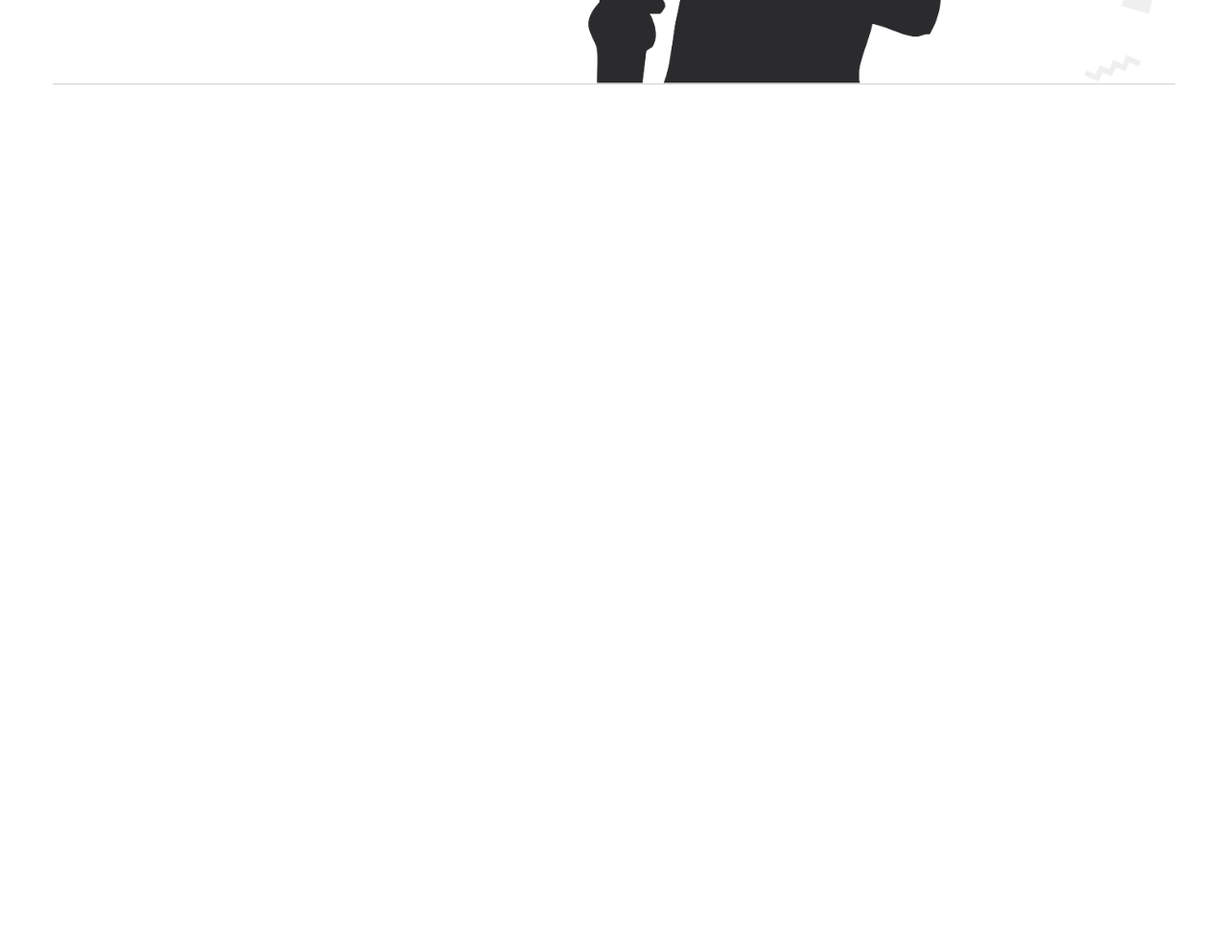
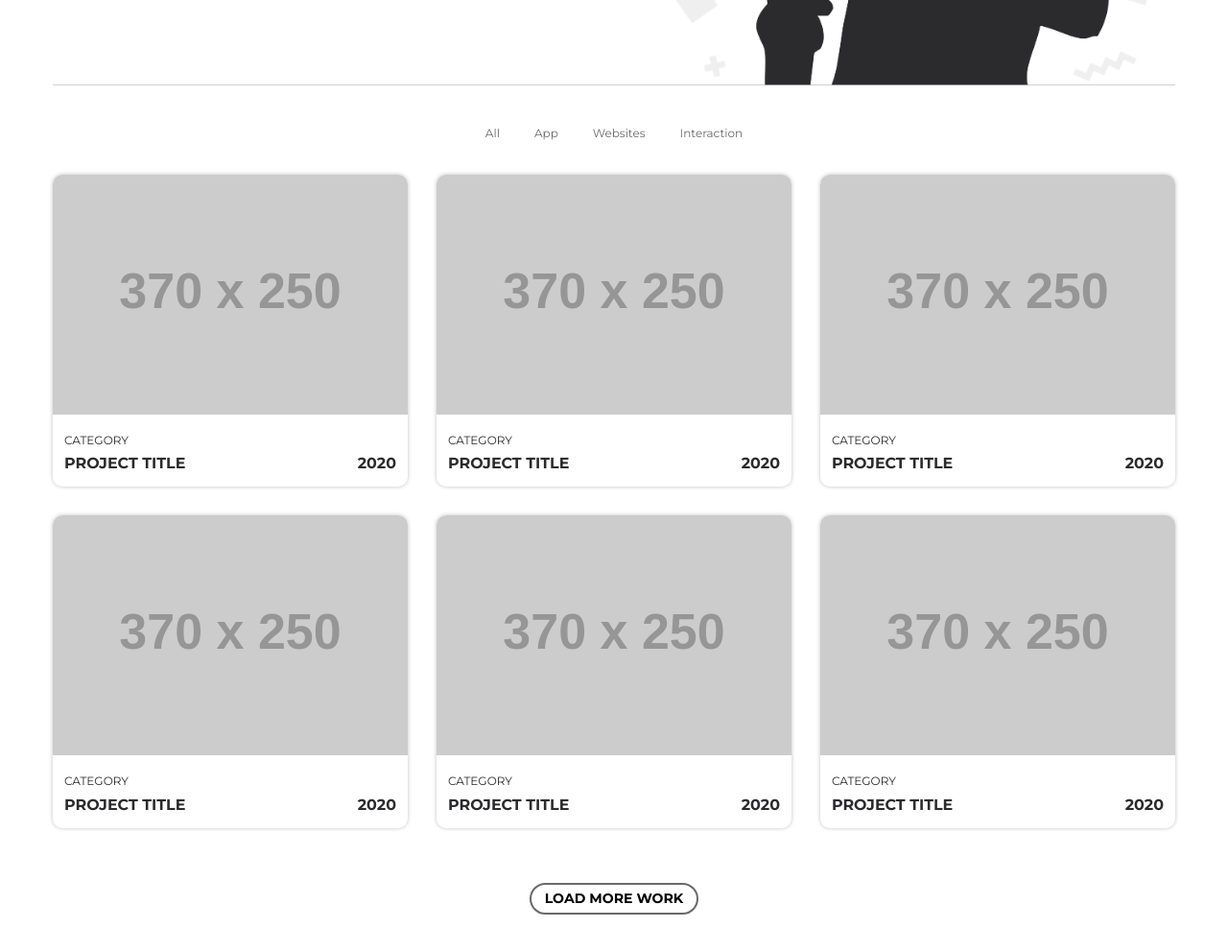
Before and after one commit to Lustach/Portfolio, a plain HTML site: page index.html in a window 1280 px wide. Shown: the part 500-1492 px from the top of the page at 96% size. Before the commit the page ends 800 px from the top, so only its background shows below. Drawn offline with Linux system fonts and the light colour scheme; placeholder pictures from the web are drawn by us.

Commit message:
ADD: block works

```diff
--- a/css/blocks/btn.less
+++ b/css/blocks/btn.less
@@ -6,7 +6,7 @@
   border-radius: 30px;
   font-size: 1.06rem;
   line-height: 1.1;
-  padding: 1.1rem 1.9rem;
+  padding: 1.05em 1.7em;
   font-family: inherit;
   text-decoration: none;
   outline: none;
@@ -27,4 +27,11 @@
   & + & {
     margin-left: 1rem;
   }
+  /* Mods */
+  &--sm{
+    padding: .5em 1em;
+    font-size:.94rem;
+    font-weight: 700;
+    border-width: 2px;
+  }
 }
--- a/css/blocks/intro.less
+++ b/css/blocks/intro.less
@@ -5,7 +5,9 @@
     border-bottom: 1px solid rgba(@gray,0.3);
     padding-bottom: 120px;
     background: url("../images/symbols.png") right bottom no-repeat;
-    background-size: 40%;
+    // какой-то рофл)
+    background-size:35em;
+    position:relative;
   }
 
   &__content {
@@ -30,7 +32,7 @@
   }
   &__photo {
     position: absolute;
-    top: 91px;
-    right: 18%;
+    bottom:-1px;
+    right:0;
   }
 }
--- /dev/null
+++ b/css/blocks/portfolio.less
@@ -0,0 +1,9 @@
+.portfolio{
+  display:flex;
+  flex-wrap:wrap;
+  margin: 0 -1rem 2.8rem;
+  &__col{
+    flex-basis: 33.33333%;
+    padding: 1rem;
+  }
+}
--- /dev/null
+++ b/css/blocks/work.less
@@ -0,0 +1,34 @@
+.work {
+  box-shadow: 0 0 4px rgba(#000, .25);
+  border-radius: 10px;
+  overflow: hidden;
+  transition: box-shadow .2s linear;
+  &:hover{
+    cursor: pointer;
+    box-shadow: 0 0 25px rgba(#000,.25);
+  }
+  &__image {
+    max-width: 100%;
+    //height: auto;
+    //display:block;
+  }
+
+  &__content {
+    padding: 1rem 0.8rem;
+  }
+
+  &__cat {
+    font-size: .8rem;
+    color: @black;
+    text-transform: uppercase;
+    margin-bottom: 0.5rem;
+  }
+  &__title{
+    display:flex;
+    justify-content: space-between;
+    font-size: 1.06rem;
+    color:@black;
+    text-transform: uppercase;
+    font-weight: 700;
+  }
+}
--- /dev/null
+++ b/css/blocks/works.less
@@ -0,0 +1,17 @@
+.works{
+  padding: 2.8rem 0;
+  &__nav{
+    display:flex;
+    justify-content: center;
+    margin-bottom: 1.4rem;
+    &-link{
+      margin: 0 1.2rem;
+      font-size:.8rem;
+      color: rgba(@black,.7);
+      text-decoration: none;
+      &:hover{
+        text-decoration: underline;
+      }
+    }
+  }
+}
--- /dev/null
+++ b/css/helpers.less
@@ -0,0 +1,3 @@
+.text-center{
+  text-align: center;
+}
--- a/css/style.less
+++ b/css/style.less
@@ -16,7 +16,7 @@ html {
 *,*:after,*:before{
   box-sizing: border-box;
 }
-
+/*Blocks*/
 @import "blocks/container.less";
 @import "blocks/user.less";
 @import "blocks/header.less";
@@ -24,3 +24,8 @@ html {
 @import "blocks/intro.less";
 @import "blocks/social.less";
 @import "blocks/btn.less";
+@import "blocks/works.less";
+@import "blocks/work.less";
+@import "blocks/portfolio.less";
+/*Helpers*/
+@import "helpers.less";
--- a/index.html
+++ b/index.html
@@ -67,14 +67,98 @@
         <a href="#" class="btn">hire me</a>
         <button type="button" class="btn">see my resume</button>
       </div>
-      <!--  неадаптивное гавно, такие моменты лучше делать не через две пикчи а через одну пикчу, тогда будет и адаптив и по-человечески))   -->
-        <img src="./images/photo.png" class="intro__photo" alt="">
+      <div>
+        <!--  неадаптивное гавно, такие моменты лучше делать не через две пикчи а через одну пикчу, тогда будет и адаптив и по-человечески))   -->
+        <div>
+          <img src="./images/photo.png" class="intro__photo" alt="">
+        </div>
+      </div>
     </div>
   </div>
 </section>
 <!--Works-->
-<div class="work">
-  <div class="container"></div>
+<div class="works">
+  <div class="container"><!--container-->
+    <div class="works__nav">
+      <a href="" class="works__nav-link">All</a>
+      <a href="" class="works__nav-link">App</a>
+      <a href="" class="works__nav-link">Websites</a>
+      <a href="" class="works__nav-link">Interaction</a>
+    </div>
+    <div class="portfolio">
+      <div class="portfolio__col">
+        <div class="work">
+          <img src="https://placehold.it/370x250" alt="" class="work__image">
+          <div class="work__content">
+            <div class="work__cat">category</div>
+            <div class="work__title">Project title
+              <time class="work__date" datetime="2020-03-07 19:00">2020</time>
+            </div>
+          </div>
+        </div>
+      </div>
+      <div class="portfolio__col">
+        <div class="work">
+          <img src="https://placehold.it/370x250" alt="" class="work__image">
+          <div class="work__content">
+            <div class="work__cat">category</div>
+            <div class="work__title">Project title
+              <time class="work__date" datetime="2020-03-07 19:00">2020</time>
+            </div>
+          </div>
+        </div>
+      </div>
+      <div class="portfolio__col">
+        <div class="work">
+          <img src="https://placehold.it/370x250" alt="" class="work__image">
+          <div class="work__content">
+            <div class="work__cat">category</div>
+            <div class="work__title">Project title
+              <time class="work__date" datetime="2020-03-07 19:00">2020</time>
+            </div>
+          </div>
+        </div>
+      </div>
+      <div class="portfolio__col">
+        <div class="work">
+          <img src="https://placehold.it/370x250" alt="" class="work__image">
+          <div class="work__content">
+            <div class="work__cat">category</div>
+            <div class="work__title">Project title
+              <time class="work__date" datetime="2020-03-07 19:00">2020</time>
+            </div>
+          </div>
+        </div>
+      </div>
+      <div class="portfolio__col">
+        <div class="work">
+          <img src="https://placehold.it/370x250" alt="" class="work__image">
+          <div class="work__content">
+            <div class="work__cat">category</div>
+            <div class="work__title">Project title
+              <time class="work__date" datetime="2020-03-07 19:00">2020</time>
+            </div>
+          </div>
+        </div>
+      </div>
+      <div class="portfolio__col">
+        <div class="work">
+          <img src="https://placehold.it/370x250" alt="" class="work__image">
+          <div class="work__content">
+            <div class="work__cat">category</div>
+            <div class="work__title">Project title
+              <time class="work__date" datetime="2020-03-07 19:00">2020</time>
+            </div>
+          </div>
+        </div>
+      </div>
+
+    </div><!--portfolio-->
+    <!--    модификаторы --  -->
+    <div class="text-center">
+      <button class="btn btn--sm">Load more work</button>
+    </div>
+  </div>
 </div>
 </body>
 </html>
```
Also changed, not shown: css/style.css, css/style.min.css, 1 other file.
